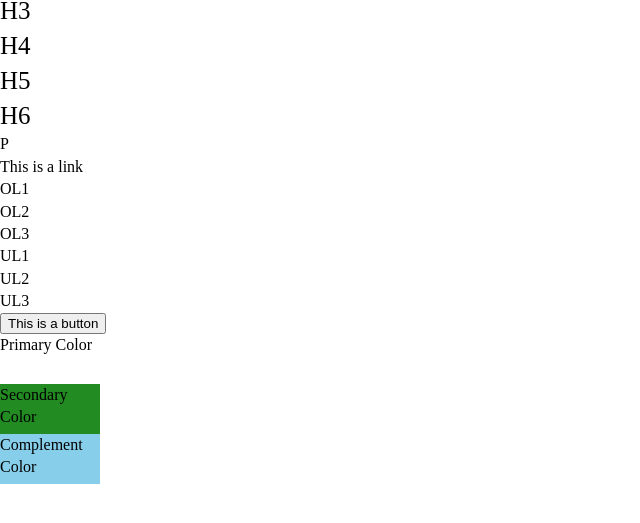
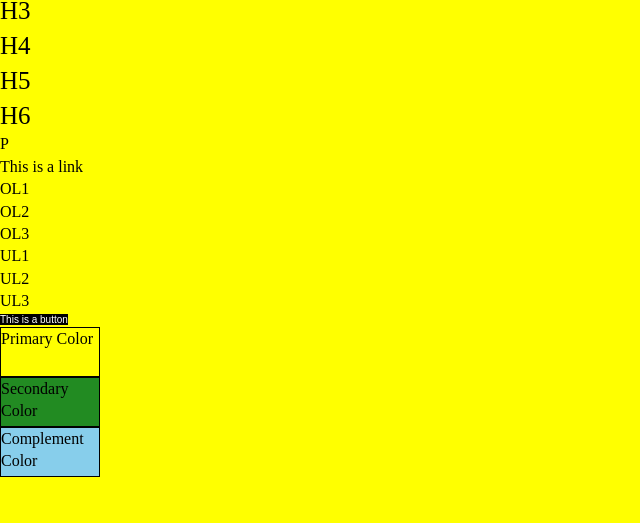
Before and after one commit to viggeman/html-css-lab-two, a plain HTML site: page index.html in a window 1280 px wide. Shown: the part 141-664 px from the top of the page, without its empty margins (0-640 px from the left). Drawn offline with Linux system fonts and the light colour scheme.

Commit message:
add new styles

```diff
--- a/global.css
+++ b/global.css
@@ -61,3 +61,19 @@ p {
 li {
   font-size: var(--bodytext-size);
 }
+
+button {
+  display: inline-block;
+  border: none;
+  padding: 0;
+  margin: 0;
+  text-decoration: none;
+  background: #000;
+  color: #ffffff;
+  font-family: sans-serif;
+  font-size: inherit;
+  cursor: pointer;
+  text-align: center;
+  -webkit-appearance: none;
+  -moz-appearance: none;
+}
--- a/index.html
+++ b/index.html
@@ -31,13 +31,19 @@
     </ul>
     <button>This is a button</button>
     <p
-      style="background-color: var(--primary-color); width: 100px; height: 50px"
+      style="
+        background-color: var(--primary-color);
+        border: 1px solid black;
+        width: 100px;
+        height: 50px;
+      "
     >
       Primary Color
     </p>
     <p
       style="
         background-color: var(--secondary-color);
+        border: 1px solid black;
         width: 100px;
         height: 50px;
       "
@@ -47,6 +53,7 @@
     <p
       style="
         background-color: var(--complement-color);
+        border: 1px solid black;
         width: 100px;
         height: 50px;
       "
--- a/variables.css
+++ b/variables.css
@@ -2,7 +2,7 @@
 :root {
   /* COLORS */
 
-  --primary-color: white;
+  --primary-color: yellow;
   --secondary-color: forestgreen;
   --complement-color: skyblue;
 
```
